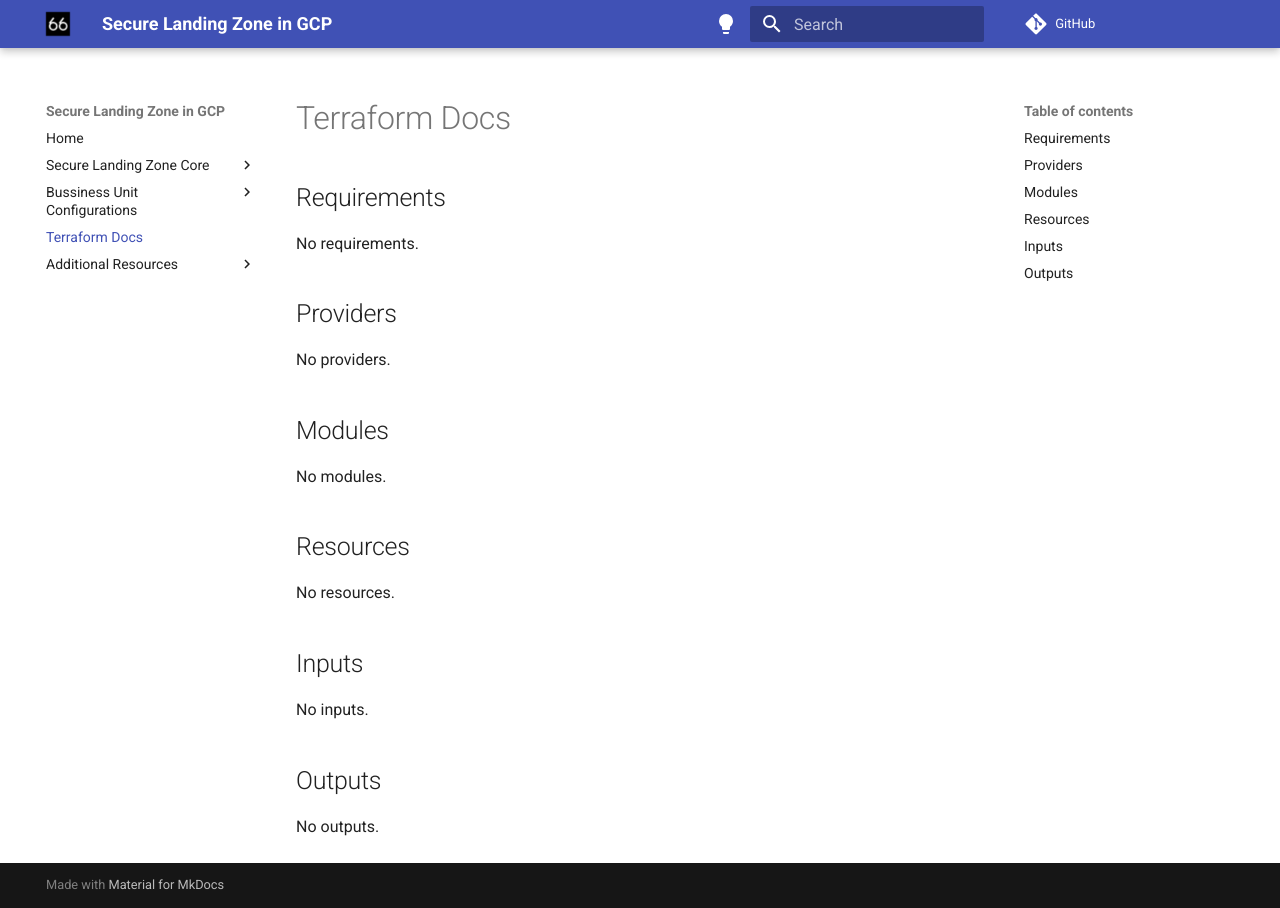
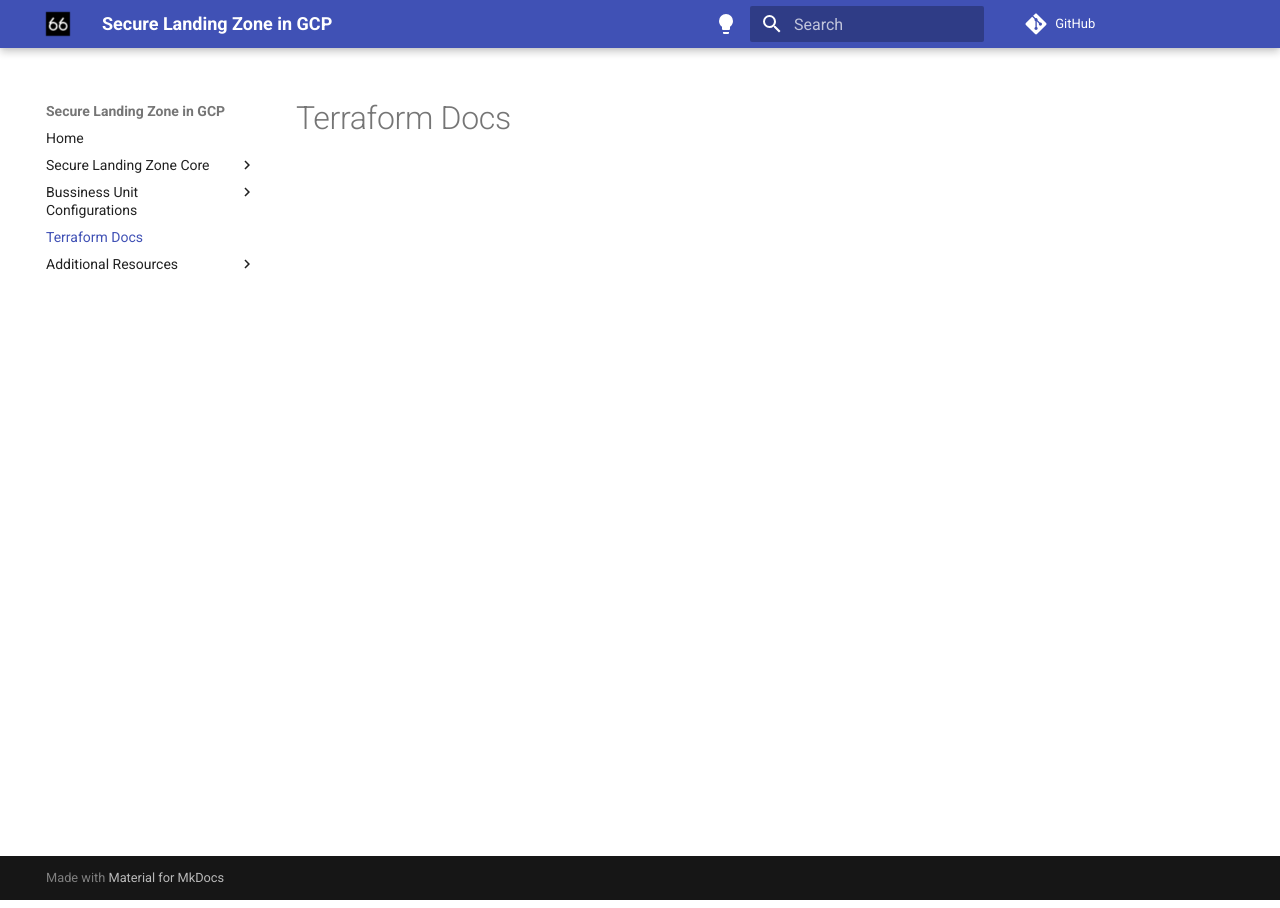
Before and after one commit to Lapeyus/GCP-SLZ, an MkDocs documentation site: the page built from documentation/docs/tfdocs.md, in a window 1280 px wide. Built offline with MkDocs 1.6.1 and Material for MkDocs 9.7.7, drawn with Linux system fonts in a browser that asks for light colours; comment, search, counter and statistics services are not loaded.

Commit message:
chore: Update terraform documentation

```diff
--- a/documentation/docs/tfdocs.md
+++ b/documentation/docs/tfdocs.md
@@ -1,25 +1,3 @@
 <!-- BEGIN_TF_DOCS -->
-## Requirements
 
-No requirements.
-
-## Providers
-
-No providers.
-
-## Modules
-
-No modules.
-
-## Resources
-
-No resources.
-
-## Inputs
-
-No inputs.
-
-## Outputs
-
-No outputs.
 <!-- END_TF_DOCS -->
```
Also changed, not shown: 1 other file.
